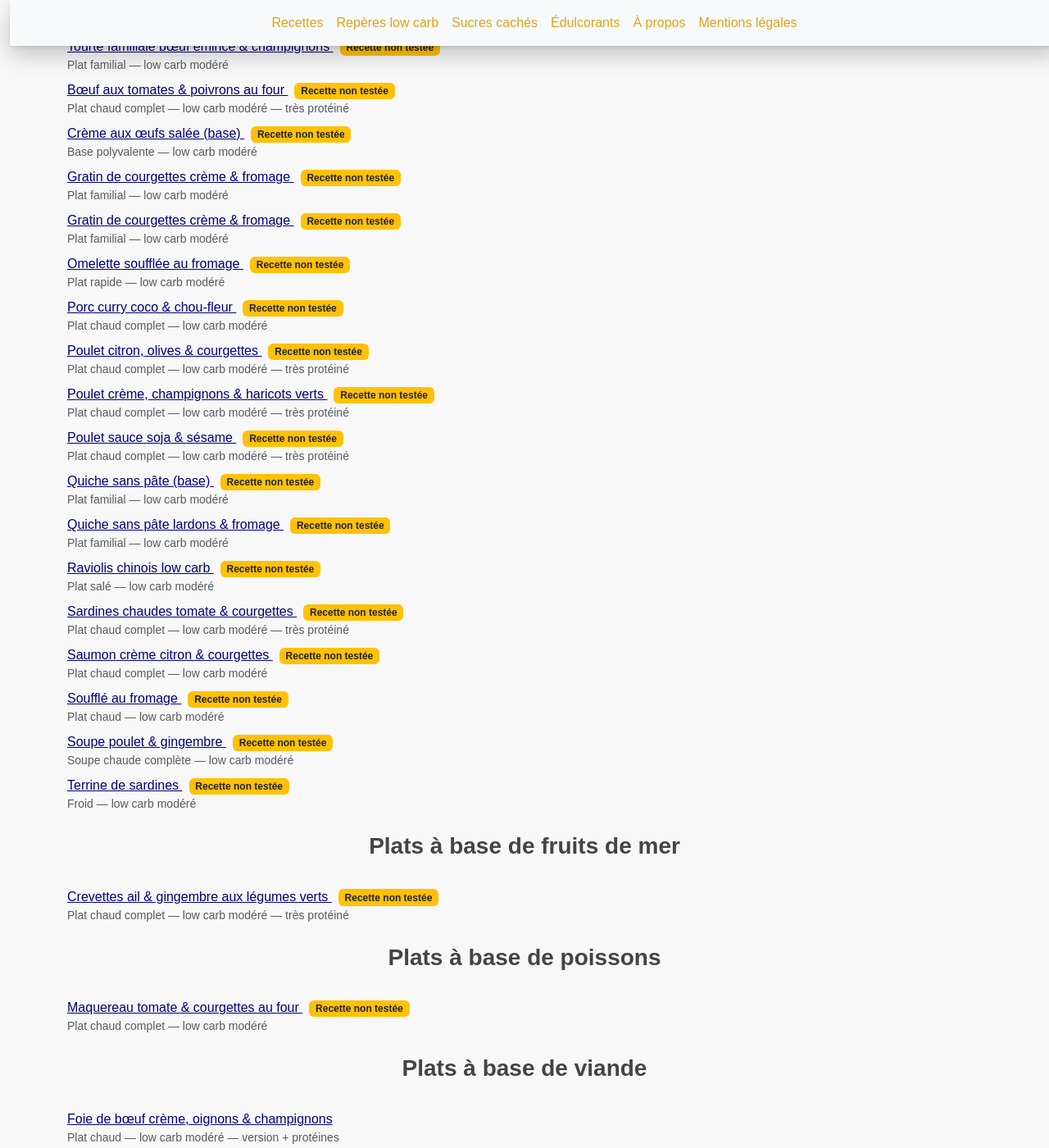
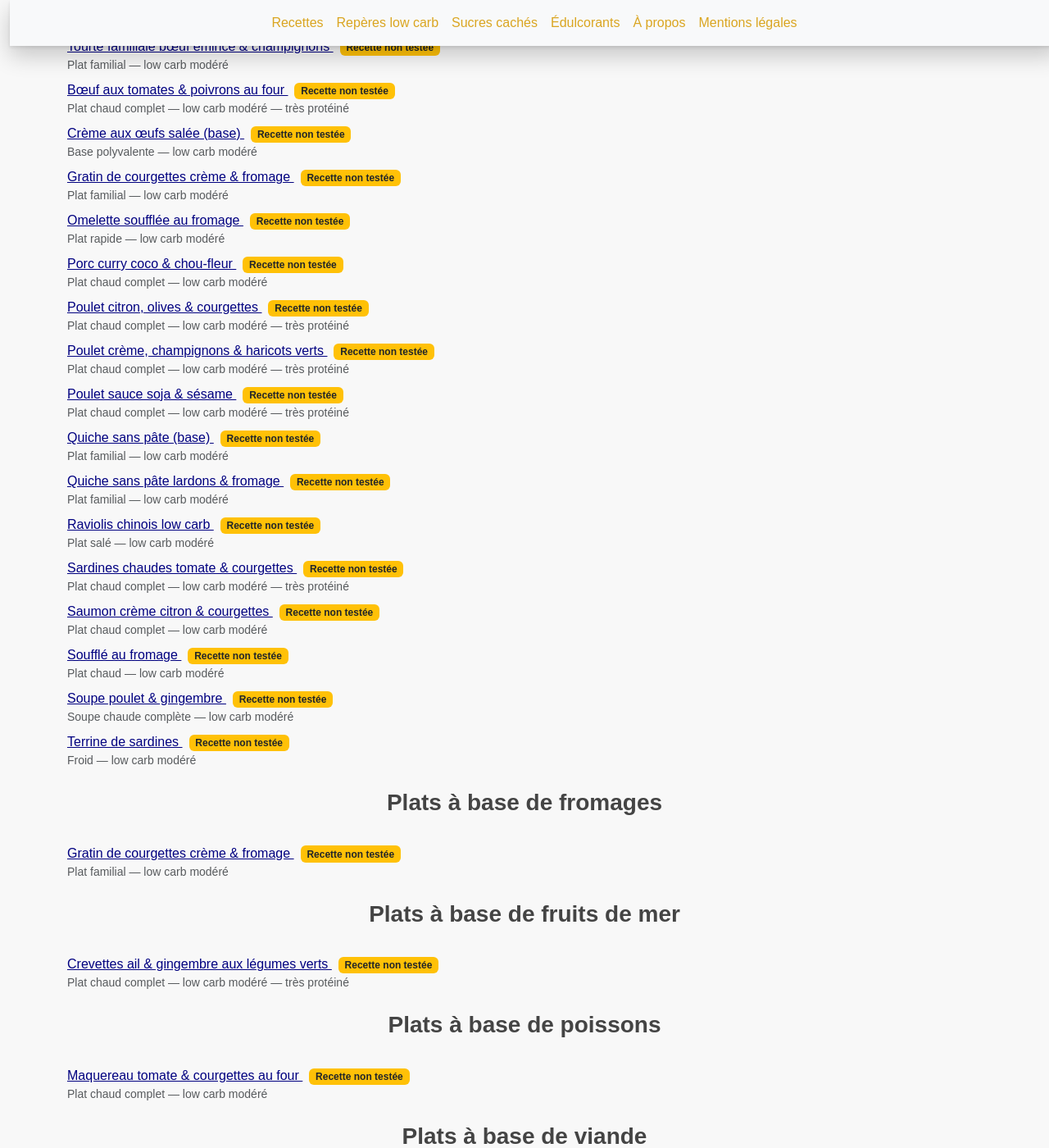
Before and after one commit to laurie-boissay/laurie-boissay.github.io, a Jekyll site: the page built from index.html, in a window 1280 px wide and 1400 px high, scrolled down 1776 px. Shown: the whole window at 82% size. Built offline with Jekyll 4.4.1, drawn with Linux system fonts in a browser that asks for light colours; some of the changed text lies outside the part shown.

Commit message:
Update gratin-de-courgettes.html

```diff
--- a/recettes/gratin-de-courgettes.html
+++ b/recettes/gratin-de-courgettes.html
@@ -4,7 +4,7 @@ title: "Gratin de courgettes crème & fromage"
 description: "Gratin low carb de courgettes à la crème et au fromage, sans farine ni féculents. Plat familial simple et doux."
 recipe_title: "Gratin de courgettes crème & fromage"
 recipe_subtitle: "Plat familial — low carb modéré"
-recipe_group: "Plats"
+recipe_group: "Plats à base de fromages"
 recipe_sort: "gratin-courgettes-creme-fromage"
 recipe_tested: false
 tags:
```
